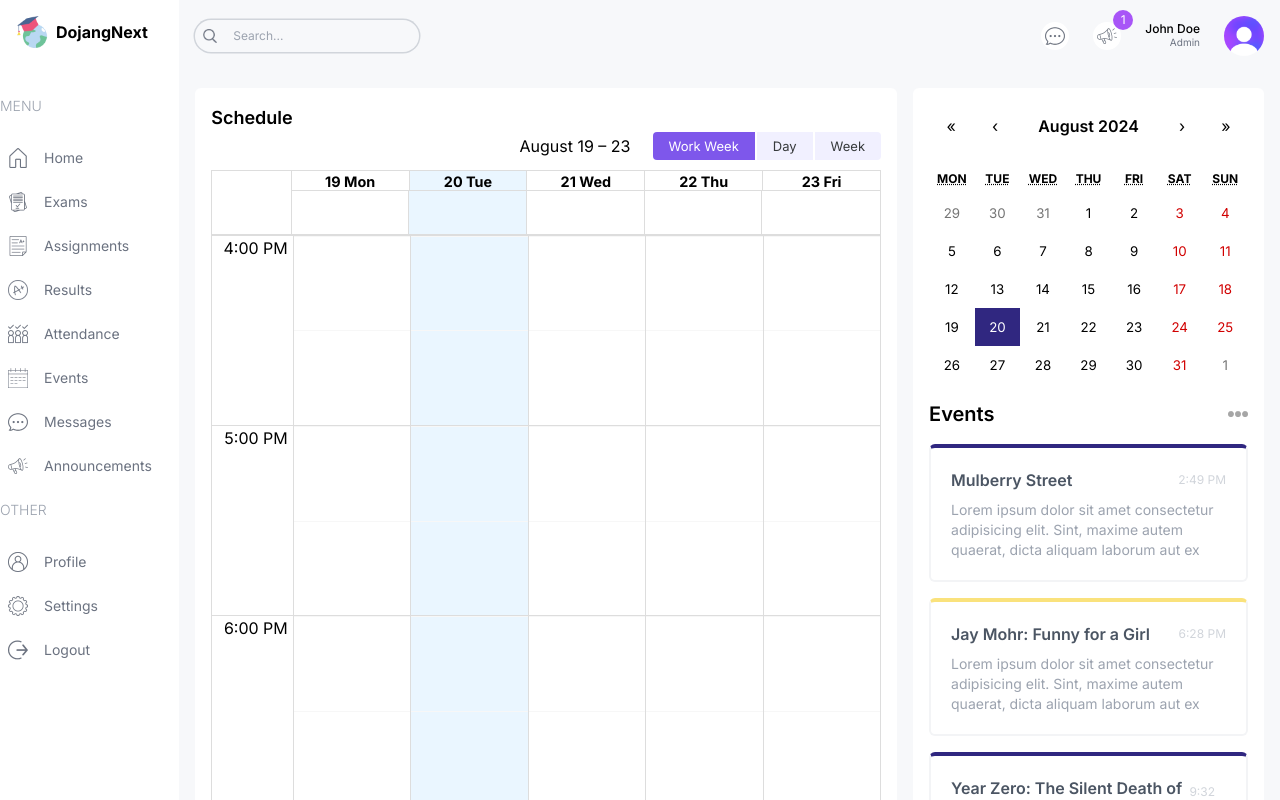
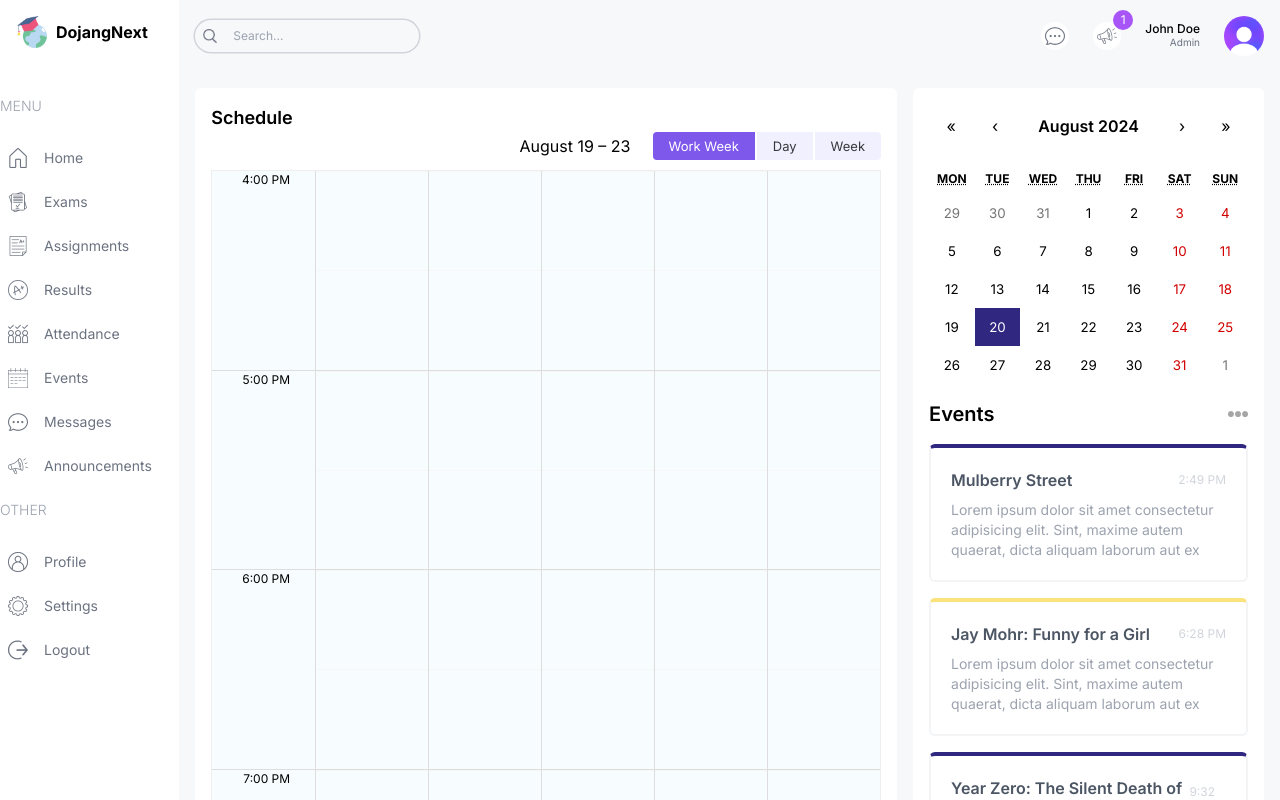
Before and after one commit to safak/next-dashboard-ui, a Next.js app: page /student in a window 1280 px wide. Built offline with nearby package versions, Linux system fonts and the light colour scheme.

Commit message:
Big Calendar - Style

```diff
--- a/src/app/globals.css
+++ b/src/app/globals.css
@@ -41,3 +41,27 @@
     background-color: #7e57eb !important;
     color:white !important;
 }
+
+.rbc-time-view{
+    border-color: #eee !important;
+}
+
+.rbc-time-header {
+    display: none !important;
+}
+
+.rbc-time-content {
+    border: none !important;
+}
+
+.rbc-time-gutter.rbc-time-column {
+    font-size: 12px !important;
+}
+
+.rbc-time-gutter.rbc-time-column .rbc-timeslot-group {
+    padding: 0px 20px !important;
+}
+
+.rbc-timeslot-group {
+    background-color: #f7fdff !important;
+}
--- a/src/lib/data.ts
+++ b/src/lib/data.ts
@@ -1063,19 +1063,19 @@ export const calendarEvents = [
   {
     title: "HMD-Juniors",
     allDay: false,
-    start: new Date(2024, 8, 18, 19, 0),
-    end: new Date(2024, 8, 18, 20, 0),
+    start: new Date(2024, 8, 23, 19, 0),
+    end: new Date(2024, 8, 23, 20, 0),
   },
   {
     title: "HMD-Juniors",
     allDay: false,
-    start: new Date(2024, 8, 19, 19, 0),
-    end: new Date(2024, 8, 19, 20, 0),
+    start: new Date(2024, 8, 24, 19, 0),
+    end: new Date(2024, 8, 24, 20, 0),
   },
   {
     title: "HMD-BlackBelts",
     allDay: false,
-    start: new Date(2024, 8, 18, 20, 0),
-    end: new Date(2024, 8, 18, 21, 0),
+    start: new Date(2024, 8, 27, 20, 0),
+    end: new Date(2024, 8, 27, 21, 0),
   },
 ];
```
